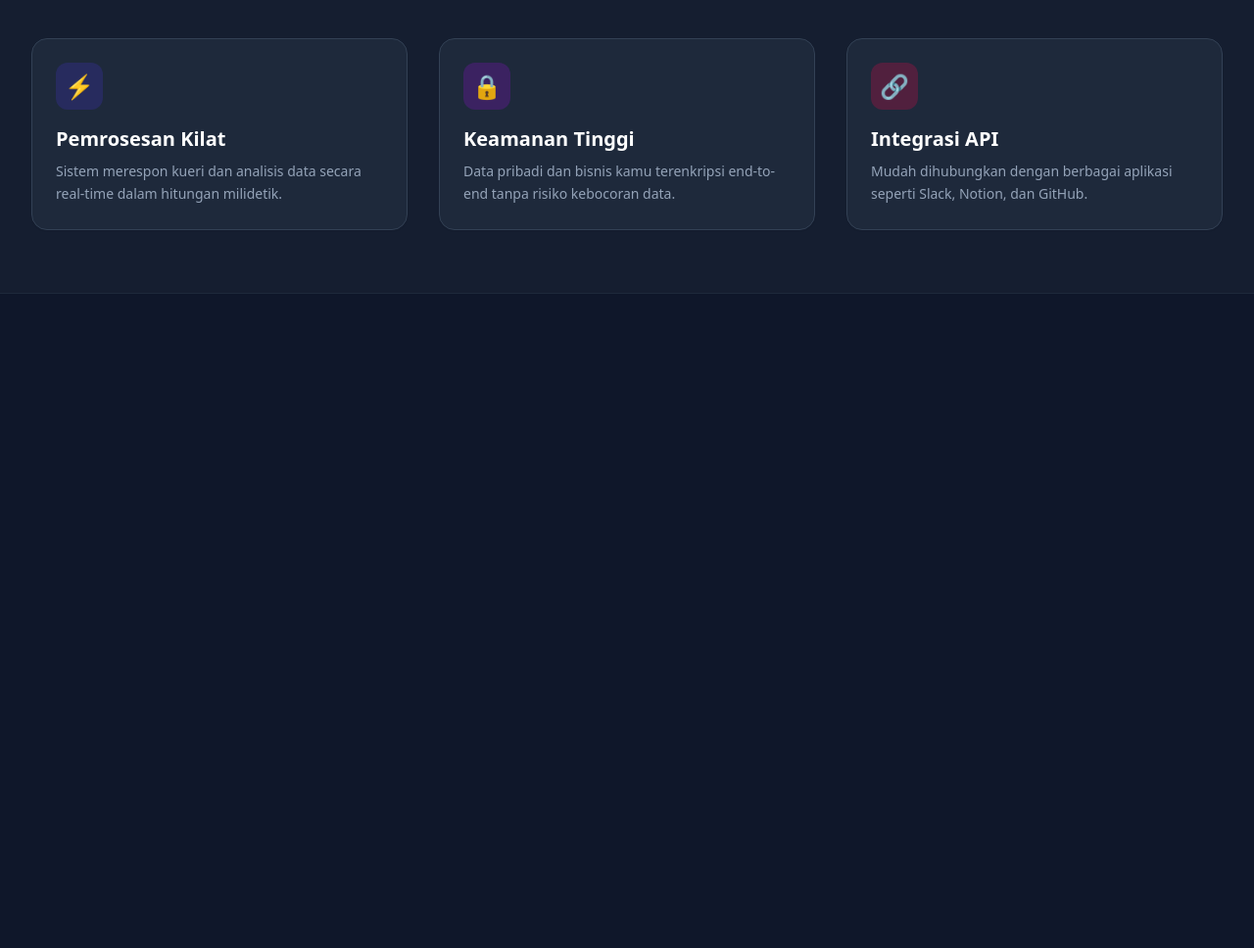
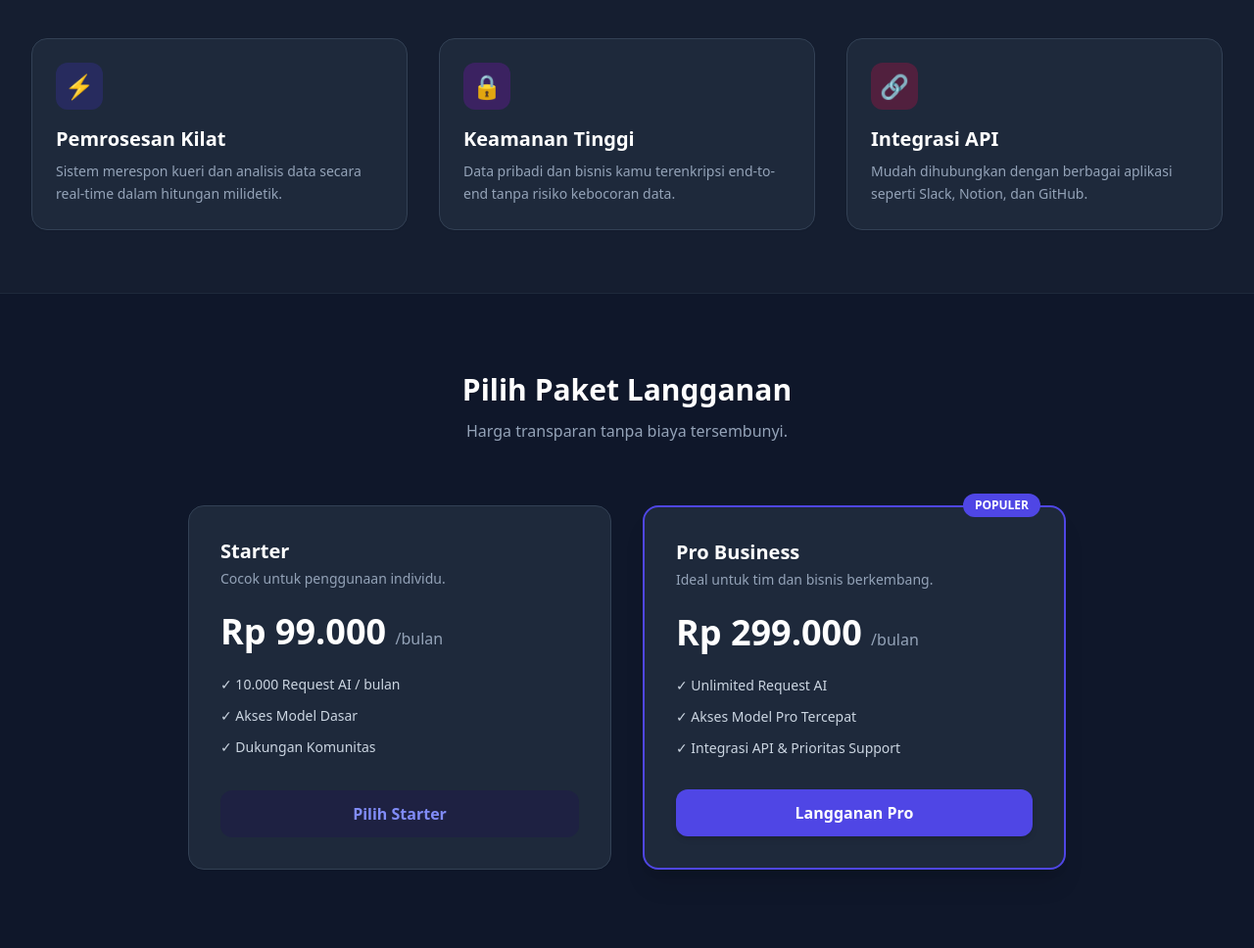
Before and after one commit to giovinodestiawan-tech/MP_Giovino_Destiawan, a plain HTML site: page index.html in a window 1280 px wide. Shown: the part 815-1783 px from the top of the page at 98% size. Before the commit the page ends 1115 px from the top, so only its background shows below. Drawn offline with nearby package versions, Linux system fonts and the light colour scheme.

Commit message:
Menambahkan pricing section dengan dua kartu paket

```diff
--- a/index.html
+++ b/index.html
@@ -183,6 +183,109 @@
         </div>
     </section>
 
+    <!-- 4. PRICING SECTION -->
+    <section id="pricing" class="py-20 max-w-7xl mx-auto px-4 sm:px-6 lg:px-8">
+
+        <!-- Judul Pricing -->
+        <div class="text-center max-w-2xl mx-auto mb-16">
+
+            <h2 class="text-3xl font-bold text-slate-900 dark:text-white">
+                Pilih Paket Langganan
+            </h2>
+
+            <p class="mt-3 text-slate-600 dark:text-slate-400">
+                Harga transparan tanpa biaya tersembunyi.
+            </p>
+
+        </div>
+
+        <!-- Grid 2 Kolom untuk Pricing -->
+        <div class="grid grid-cols-1 md:grid-cols-2 gap-8 max-w-4xl mx-auto">
+
+            <!-- Paket Starter -->
+            <div class="p-8 bg-white dark:bg-slate-800 rounded-2xl border border-slate-200 dark:border-slate-700 shadow-sm flex flex-col justify-between">
+
+                <div>
+
+                    <h3 class="text-xl font-bold text-slate-900 dark:text-white">
+                        Starter
+                    </h3>
+
+                    <p class="text-sm text-slate-500 dark:text-slate-400 mt-1">
+                        Cocok untuk penggunaan individu.
+                    </p>
+
+                    <div class="my-6">
+                        <span class="text-4xl font-extrabold text-slate-900 dark:text-white">
+                            Rp 99.000
+                        </span>
+
+                        <span class="text-slate-500 dark:text-slate-400">
+                            /bulan
+                        </span>
+                    </div>
+
+                    <ul class="space-y-3 text-sm text-slate-600 dark:text-slate-300 mb-8">
+                        <li>✓ 10.000 Request AI / bulan</li>
+                        <li>✓ Akses Model Dasar</li>
+                        <li>✓ Dukungan Komunitas</li>
+                    </ul>
+
+                </div>
+
+                <a href="#"
+                    class="w-full text-center py-3 font-semibold text-indigo-600 dark:text-indigo-400 bg-indigo-50 dark:bg-indigo-950/50 hover:bg-indigo-100 dark:hover:bg-indigo-900 rounded-xl transition">
+                    Pilih Starter
+                </a>
+
+            </div>
+
+            <!-- Paket Pro Business -->
+            <div class="p-8 bg-white dark:bg-slate-800 rounded-2xl border-2 border-indigo-600 shadow-xl flex flex-col justify-between relative">
+
+                <!-- Label Populer -->
+                <span class="absolute -top-3.5 right-6 bg-indigo-600 text-white text-xs font-bold uppercase px-3 py-1 rounded-full">
+                    Populer
+                </span>
+
+                <div>
+
+                    <h3 class="text-xl font-bold text-slate-900 dark:text-white">
+                        Pro Business
+                    </h3>
+
+                    <p class="text-sm text-slate-500 dark:text-slate-400 mt-1">
+                        Ideal untuk tim dan bisnis berkembang.
+                    </p>
+
+                    <div class="my-6">
+                        <span class="text-4xl font-extrabold text-slate-900 dark:text-white">
+                            Rp 299.000
+                        </span>
+
+                        <span class="text-slate-500 dark:text-slate-400">
+                            /bulan
+                        </span>
+                    </div>
+
+                    <ul class="space-y-3 text-sm text-slate-600 dark:text-slate-300 mb-8">
+                        <li>✓ Unlimited Request AI</li>
+                        <li>✓ Akses Model Pro Tercepat</li>
+                        <li>✓ Integrasi API & Prioritas Support</li>
+                    </ul>
+
+                </div>
+
+                <a href="#"
+                    class="w-full text-center py-3 font-semibold text-white bg-indigo-600 hover:bg-indigo-700 rounded-xl shadow-md transition">
+                    Langganan Pro
+                </a>
+
+            </div>
+
+        </div>
+    </section>
+
 
 </body>
 </html>
```
